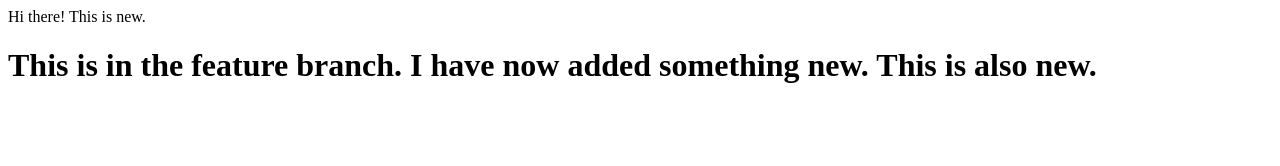
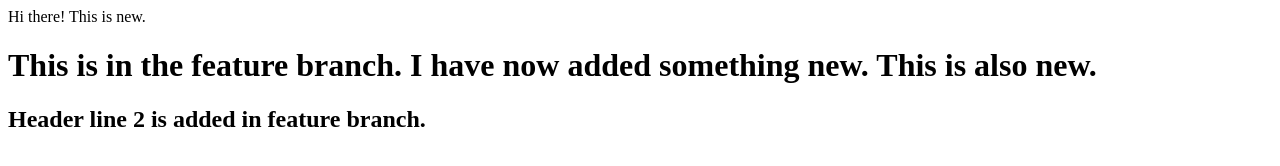
Before and after one commit to rwrogers8/demo2, a plain HTML site: page index.html in a window 1280 px wide. Drawn offline with Linux system fonts and the light colour scheme.

Commit message:
h2 line is added in feature branch

```diff
--- a/index.html
+++ b/index.html
@@ -1,2 +1,3 @@
 <div>Hi there! This is new.</div>
 <h1> This is in the feature branch. I have now added something new. This is also new.</h1>
+<h2>Header line 2 is added in feature branch.</h2>
```
